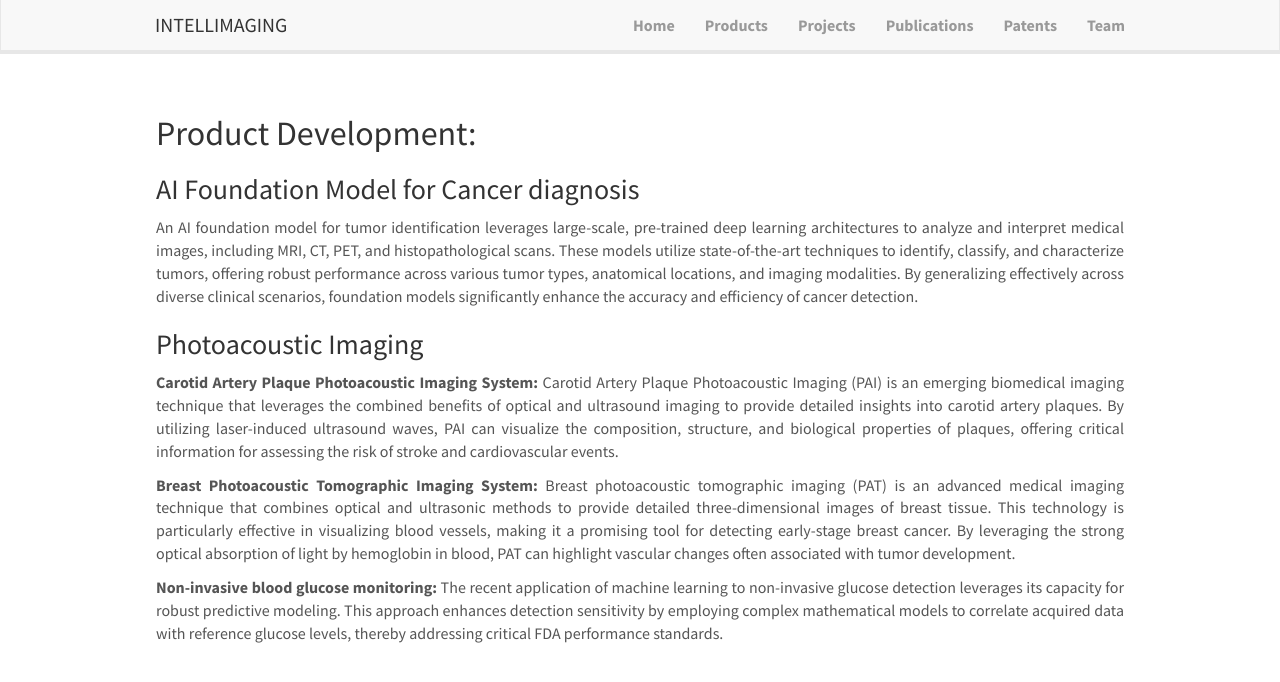
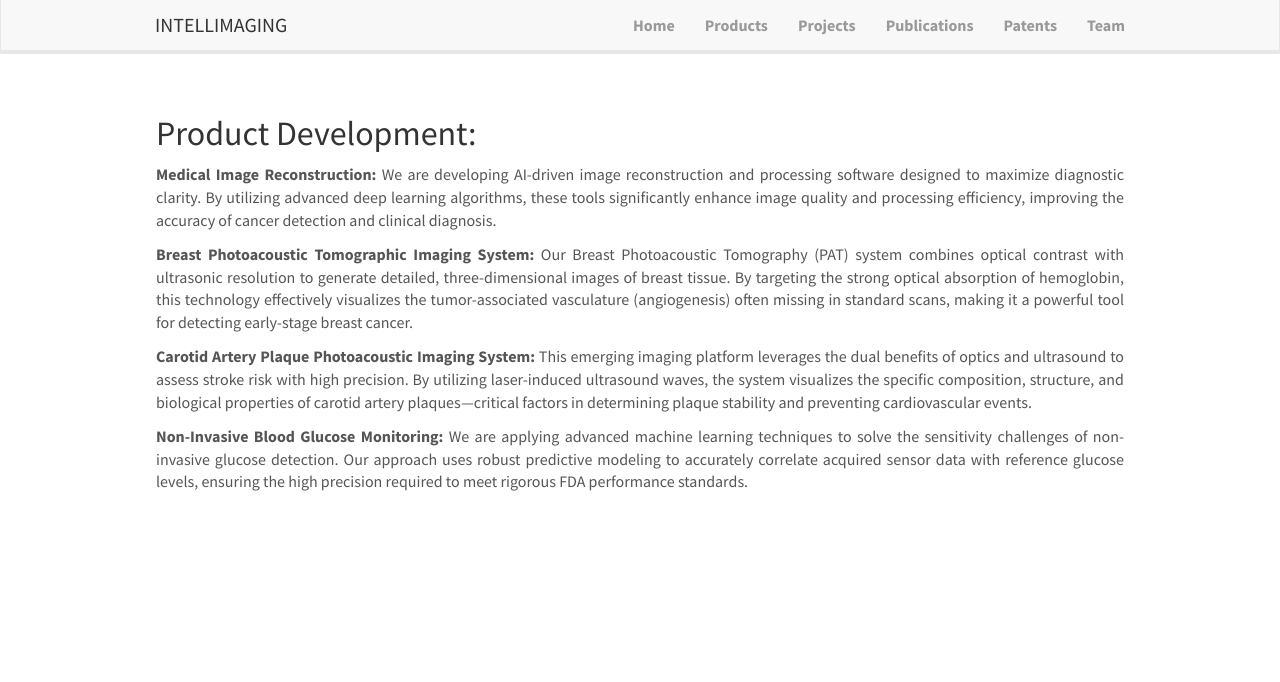
Before and after one commit to intellimaging/intellimaging.github.io, a Jekyll site: the page built from _pages/products.md, in a window 1280 px wide. Shown: the top 682 px of the page. Built offline with Jekyll 4.4.1, drawn with Linux system fonts in a browser that asks for light colours.

Commit message:
Update products.md

```diff
--- a/_pages/products.md
+++ b/_pages/products.md
@@ -10,12 +10,18 @@ permalink: /products/
 <!--# products-->
 ## Product Development:
 
-<h3>AI Foundation Model for Cancer diagnosis</h3>
-<p style="text-align: justify;">An AI foundation model for tumor identification leverages large-scale, pre-trained deep learning architectures to analyze and interpret medical images, including MRI, CT, PET, and histopathological scans. These models utilize state-of-the-art techniques to identify, classify, and characterize tumors, offering robust performance across various tumor types, anatomical locations, and imaging modalities. By generalizing effectively across diverse clinical scenarios, foundation models significantly enhance the accuracy and efficiency of cancer detection.</p>
+<p style="text-align: justify;">
+    <b>Medical Image Reconstruction:</b> We are developing AI-driven image reconstruction and processing software designed to maximize diagnostic clarity. By utilizing advanced deep learning algorithms, these tools significantly enhance image quality and processing efficiency, improving the accuracy of cancer detection and clinical diagnosis.
+</p>
 
-<h3>Photoacoustic Imaging</h3>
-<p style="text-align: justify;"><b>Carotid Artery Plaque Photoacoustic Imaging System:</b> Carotid Artery Plaque Photoacoustic Imaging (PAI) is an emerging biomedical imaging technique that leverages the combined benefits of optical and ultrasound imaging to provide detailed insights into carotid artery plaques. By utilizing laser-induced ultrasound waves, PAI can visualize the composition, structure, and biological properties of plaques, offering critical information for assessing the risk of stroke and cardiovascular events.</p>
+<p style="text-align: justify;">
+    <b>Breast Photoacoustic Tomographic Imaging System:</b> Our Breast Photoacoustic Tomography (PAT) system combines optical contrast with ultrasonic resolution to generate detailed, three-dimensional images of breast tissue. By targeting the strong optical absorption of hemoglobin, this technology effectively visualizes the tumor-associated vasculature (angiogenesis) often missing in standard scans, making it a powerful tool for detecting early-stage breast cancer.
+</p>
 
-<p style="text-align: justify;"><b>Breast Photoacoustic Tomographic Imaging System:</b> Breast photoacoustic tomographic imaging (PAT) is an advanced medical imaging technique that combines optical and ultrasonic methods to provide detailed three-dimensional images of breast tissue. This technology is particularly effective in visualizing blood vessels, making it a promising tool for detecting early-stage breast cancer. By leveraging the strong optical absorption of light by hemoglobin in blood, PAT can highlight vascular changes often associated with tumor development.</p>
+<p style="text-align: justify;">
+    <b>Carotid Artery Plaque Photoacoustic Imaging System:</b> This emerging imaging platform leverages the dual benefits of optics and ultrasound to assess stroke risk with high precision. By utilizing laser-induced ultrasound waves, the system visualizes the specific composition, structure, and biological properties of carotid artery plaques—critical factors in determining plaque stability and preventing cardiovascular events.
+</p>
 
-<p style="text-align: justify;"><b>Non-invasive blood glucose monitoring:</b> The recent application of machine learning to non-invasive glucose detection leverages its capacity for robust predictive modeling. This approach enhances detection sensitivity by employing complex mathematical models to correlate acquired data with reference glucose levels, thereby addressing critical FDA performance standards.</p>
+<p style="text-align: justify;">
+    <b>Non-Invasive Blood Glucose Monitoring:</b> We are applying advanced machine learning techniques to solve the sensitivity challenges of non-invasive glucose detection. Our approach uses robust predictive modeling to accurately correlate acquired sensor data with reference glucose levels, ensuring the high precision required to meet rigorous FDA performance standards.
+</p>
```
